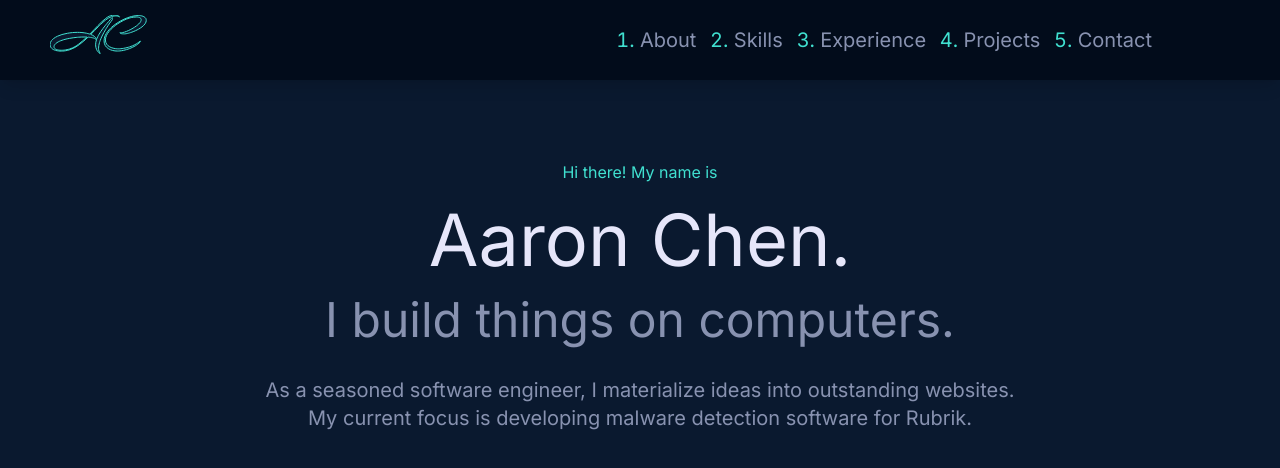
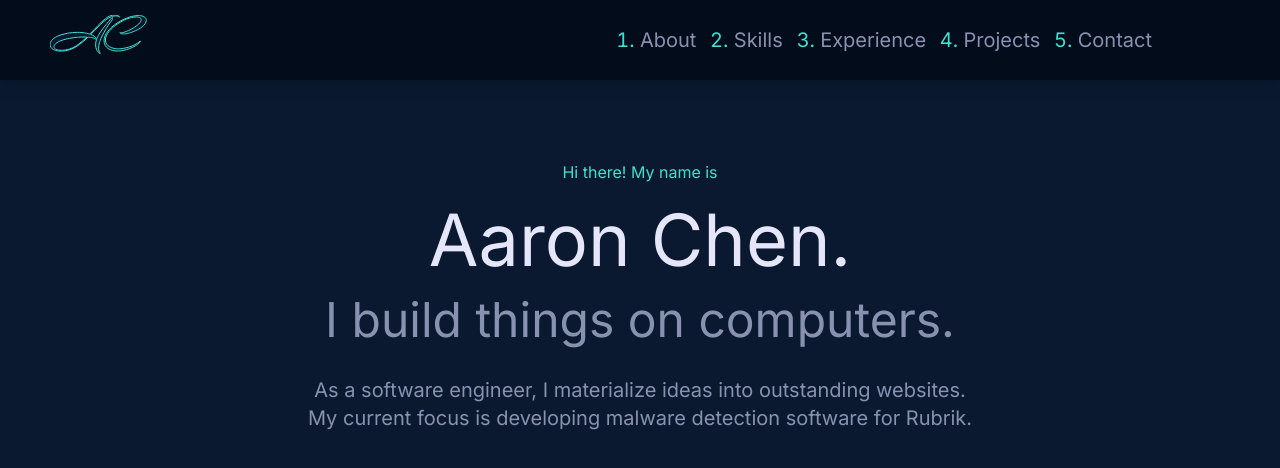
Before and after one commit to chenaaron3/portfolio, a Next.js app: page / in a window 1280 px wide. Shown: the top 468 px of the page. Built offline with nearby package versions, Linux system fonts and the light colour scheme.

Commit message:
Add basepath only in GA

```diff
--- a/next.config.js
+++ b/next.config.js
@@ -7,7 +7,6 @@ await import("./src/env.js");
 /** @type {import("next").NextConfig} */
 const config = {
   images: {unoptimized: true},
-  basePath: "/portfolio",
   output: "export",
   reactStrictMode: true,
 
--- a/src/components/Hero/index.tsx
+++ b/src/components/Hero/index.tsx
@@ -50,7 +50,7 @@ export default function Hero() {
           className="relative mt-3 text-center text-xl text-[var(--text-color)]"
           variants={variants}
         >
-          As a seasoned software engineer, I materialize ideas into outstanding
+          As a software engineer, I materialize ideas into outstanding
           websites. <br /> My current focus is developing malware detection
           software for Rubrik.
         </motion.div>
```
